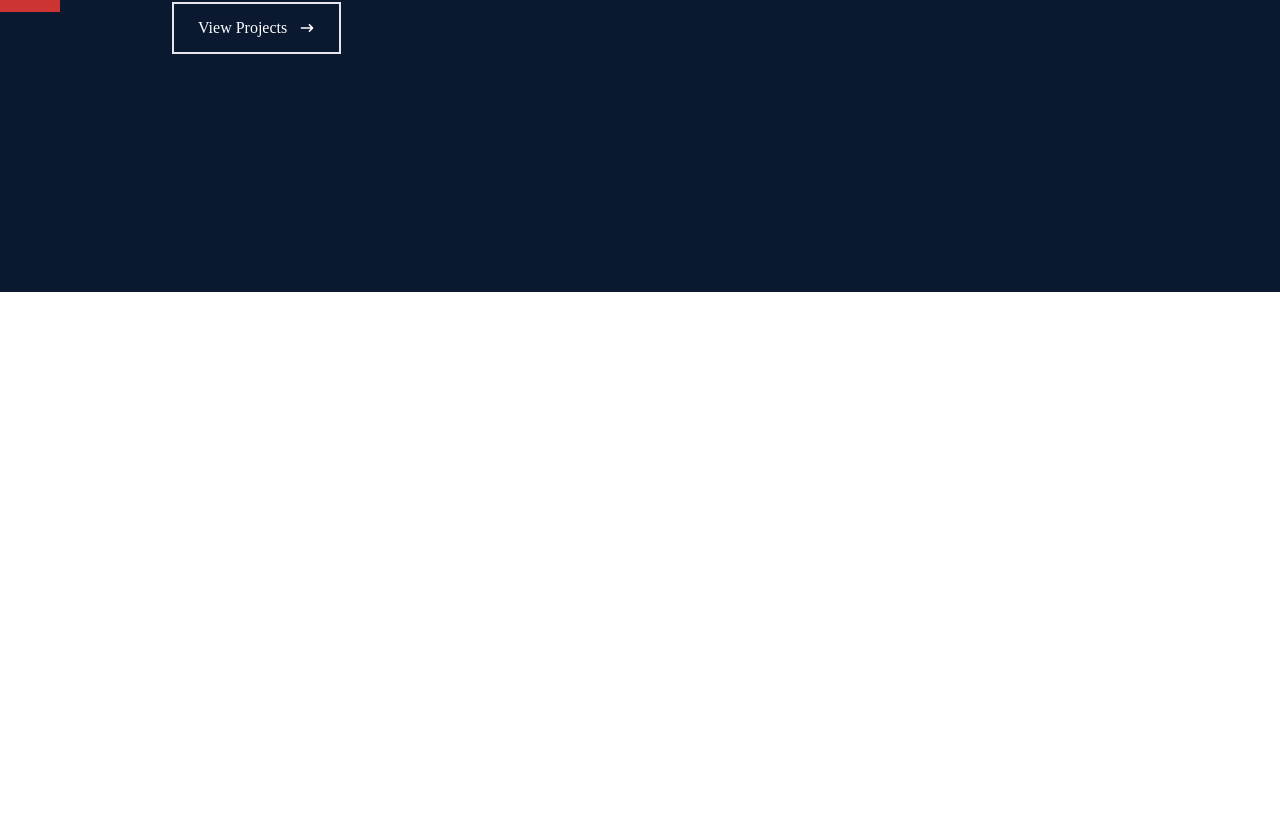
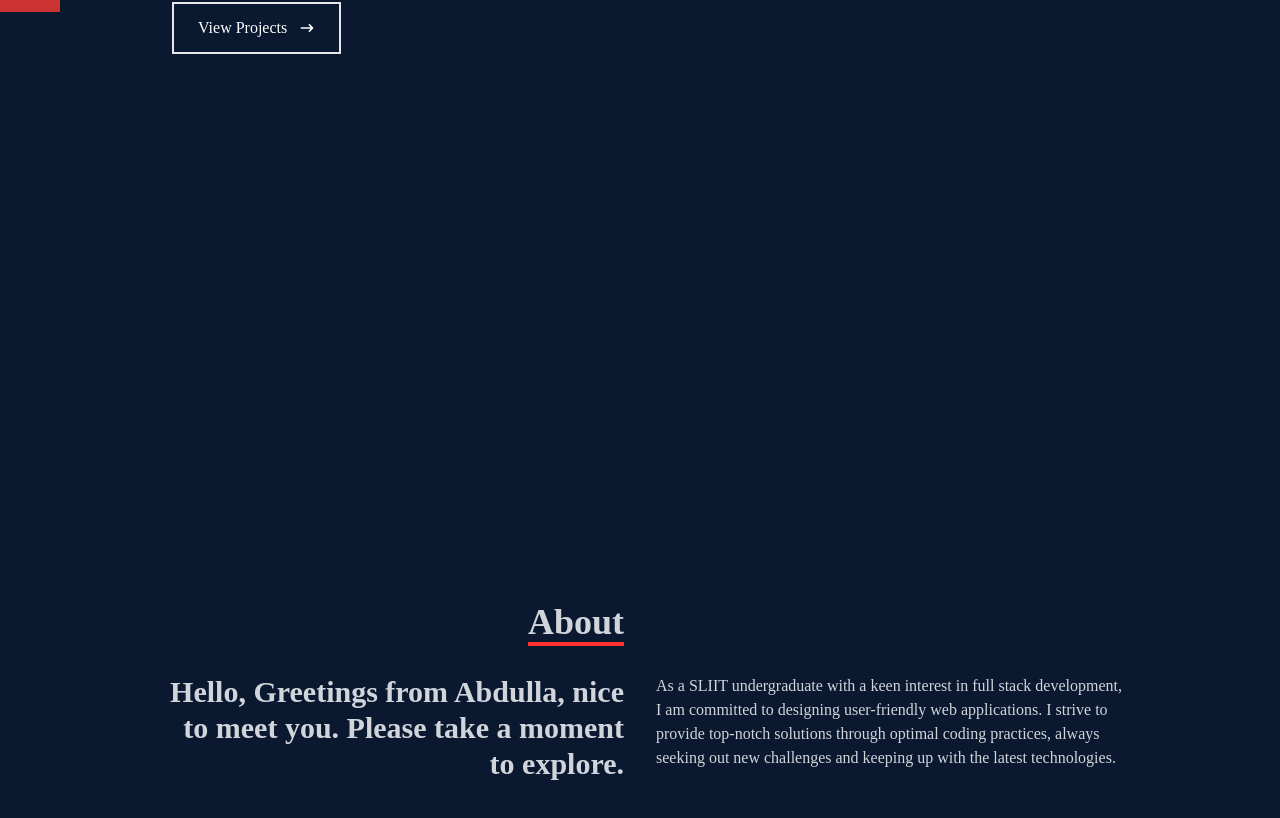
Before and after one commit to AbdullaMIM/Portfolio, a React (Create React App) app: page / in a window 1280 px wide. Shown: the part 508-1326 px from the top of the page. Before the commit the page ends 800 px from the top, so only its background shows below. Built offline with nearby package versions, Linux system fonts and the light colour scheme; the HTML template or start-up script is replaced by a standard one.

Commit message:
Add About Component

```diff
--- a/src/App.js
+++ b/src/App.js
@@ -1,3 +1,4 @@
+import About from "./components/About";
 import Home from "./components/Home";
 import Navbar from "./components/Navbar"
 
@@ -6,6 +7,7 @@ function App() {
     <div>
       <Navbar />
       <Home />
+      <About />
     </div>
   );
 }
--- /dev/null
+++ b/src/components/About.js
@@ -0,0 +1,31 @@
+import React from 'react'
+
+const About = () => {
+  return (
+    <div name="about" className='w-full h-screen bg-[#0a192f] text-gray-300'>
+
+        <div className='flex flex-col justify-center items-center w-full h-full'>
+
+            <div className='max-w-[1000px] w-full grid grid-cols-2 gap-8' >
+               <div className='sm:text-right pb-8 pl-4'>
+                  <p className='text-4xl font-bold inline border-b-4 border-[#ff3131]'>About</p>
+               </div>
+               <div></div>
+            </div>
+
+            <div className='max-w-[1000px] w-full grid sm:grid-cols-2 gap-8 px-4'>
+                <div className='sm:text-right text-3xl font-bold'>
+                    <p>Hello, Greetings from Abdulla, nice to meet you. Please take a moment to explore.</p>
+                </div>
+                <div>
+                    <p>As a SLIIT undergraduate with a keen interest in full stack development, I am committed to designing user-friendly web applications. I strive to provide top-notch solutions through optimal coding practices, always seeking out new challenges and keeping up with the latest technologies.</p>
+                </div>
+            </div>
+
+        </div>
+
+    </div>
+  )
+}
+
+export default About
--- a/src/components/Home.js
+++ b/src/components/Home.js
@@ -7,7 +7,7 @@ const Home = () => {
 
         {/* Container - Description */}
         <div className='max-w-[1000px] mx-auto px-8 flex flex-col justify-center h-full'>
-            <p className='text-[#ff3131]'>HELLO THERE, {"{ I AM }"}</p>
+            <p className='text-[#ff3131]'>HELLO THERE, {"[ MY NAME IS ]"}</p>
             <h1 className='text-4xl sm:text-7xl font-bold text-[#ccd6f6]'>Mohamed Abdulla</h1>
             <h2 className='text-4xl sm:text-7xl font-bold text-[#8892b0]'>I'm a Full Stack Developer.</h2>
             <p className='text-[#8892b0] py-4 max-w-[700px]'>
--- a/src/components/Navbar.js
+++ b/src/components/Navbar.js
@@ -13,7 +13,7 @@ const Navbar = () => {
 
    return (
 
-    <div className='fixed w-full h-[80px] flex justify-between items-center px-4 bg-[#0a192f] text-gray-300'>
+    <div name="navbar" className='fixed w-full h-[80px] flex justify-between items-center px-4 bg-[#0a192f] text-gray-300'>
 
       {/* Logo Image */}
       <div>
```
